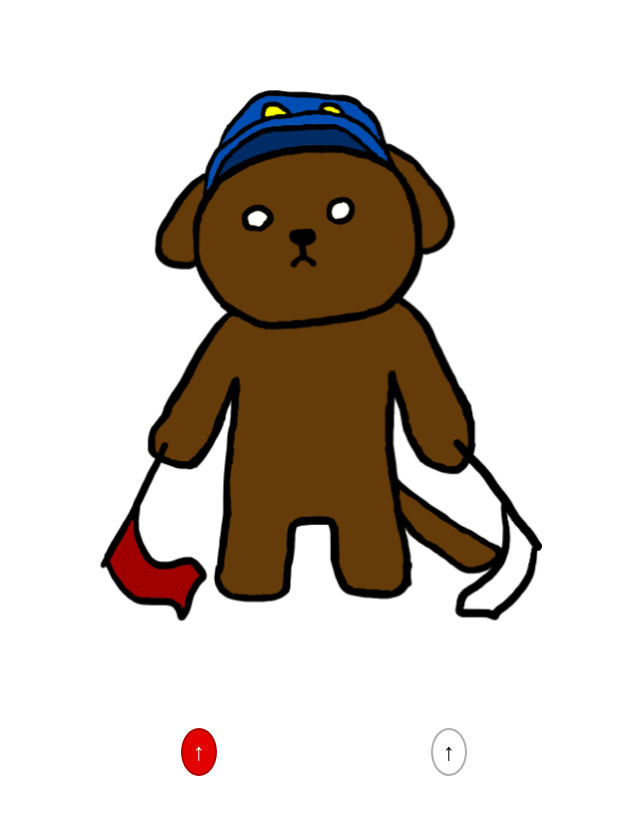
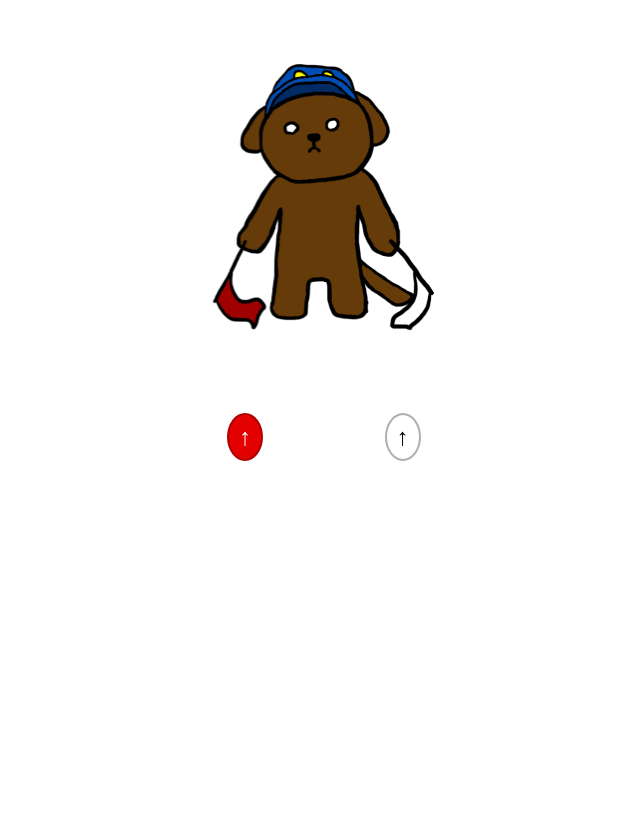
Before and after one commit to c5meg1012/vue-flag, a Vue app: page / in a window 1280 px wide. Shown: the whole page, without its empty margins (316-956 px from the left). Built offline with nearby package versions, Linux system fonts and the light colour scheme.

Commit message:
コンポーネントにした

```diff
--- a/src/App.vue
+++ b/src/App.vue
@@ -1,125 +1,45 @@
 <template>
   <div>
-    <div class="polidog">
-      <div class="right js_right_flag">
-      </div>
-      <div class="left js_left_flag">
-      </div>
-    </div>
-    <div class="buttons">
-      <div class="item">
-        <button class="right js_right_button" @click.stop="moveFlag('right')">↑</button>
-      </div>
-      <div class="item">
-        <button class="left js_left_button" @click.stop="moveFlag('left')">↑</button>
-      </div>
-    </div>
+    <polidog></polidog>
+    <buttons></buttons>
   </div>
 </template>
 
 <script>
-export default {
-  name: 'app',
-  methods: {
-    moveFlag (hand) {
-      let buttunClass = '.js_' + hand + '_button'
-      let button = document.querySelector(buttunClass)
-      let flagClass = '.js_' + hand + '_flag'
-      let flag = document.querySelector(flagClass)
-      this.changeButton(button)
-      this.changeFlag(flag)
-    },
-    changeButton (button) {
-      if (button.classList.contains('raise')) {
-        button.innerHTML = '↑'
-        button.classList.remove('raise')
-      } else {
-        button.innerHTML = '↓'
-        button.classList.add('raise')
-      }
-    },
-    changeFlag (flag) {
-      if (flag.classList.contains('raise')) {
-        flag.classList.remove('raise')
-      } else {
-        flag.classList.add('raise')
-      }
+  import Polidog from './components/Polidog'
+  import Buttons from './components/Buttons'
+
+  export default {
+    name: 'app',
+    components: {
+      Polidog,
+      Buttons
     }
+    // methods: {
+    //   moveFlag (hand) {
+    //     let buttunClass = '.js_' + hand + '_button'
+    //     let button = document.querySelector(buttunClass)
+    //     let flagClass = '.js_' + hand + '_flag'
+    //     let flag = document.querySelector(flagClass)
+    //     this.changeButton(button)
+    //     this.changeFlag(flag)
+    //   },
+    //   changeButton (button) {
+    //     if (button.classList.contains('raise')) {
+    //       button.innerHTML = '↑'
+    //       button.classList.remove('raise')
+    //     } else {
+    //       button.innerHTML = '↓'
+    //       button.classList.add('raise')
+    //     }
+    //   },
+    //   changeFlag (flag) {
+    //     if (flag.classList.contains('raise')) {
+    //       flag.classList.remove('raise')
+    //     } else {
+    //       flag.classList.add('raise')
+    //     }
+    //   }
+    // }
   }
-}
 </script>
-
-<style lang="scss">
-  .polidog {
-    overflow: hidden;
-    width: 630px;
-    height: 630px;
-    margin: 0 auto;
-    padding: 30px 0;
-
-    .right,
-    .left {
-      width: 50%;
-      float: left;
-      height: 0;
-      padding-top: 630px;
-    }
-
-    .right {
-      background-image: url('../static/img/polidog_flag_right.png');
-      background-repeat: no-repeat;
-      background-position: 3px center;
-      background-size: cover;
-
-      &.raise {
-        background-image: url('../static/img/polidog_flag_raise_right.png');
-        background-position: 0 center;
-      }
-    }
-
-    .left {
-      background-image: url('../static/img/polidog_flag_left.png');
-      background-repeat: no-repeat;
-      background-size: cover;
-
-      &.raise {
-        background-image: url('../static/img/polidog_flag_raise_left.png');
-      }
-    }
-  }
-  .buttons {
-    overflow: hidden;
-    width: 500px;
-    margin: 0 auto;
-    padding: 30px 0;
-
-    .item {
-      width: 50%;
-      float: left;
-      text-align: center;
-    }
-
-    button {
-      cursor: pointer;
-      outline: none;
-      appearance: none;
-      padding: 10px;
-      line-height: 1;
-      font-size: 24px;
-      font-weight: 700;
-      border-radius: 50%;
-    }
-
-    .right {
-      background-color: #e20000;
-      border: 2px solid #af0202;
-      color: #fff;
-    }
-
-    .left {
-      background-color: #fff;
-      border: 2px solid #afafaf;
-      color: #000;
-    }
-  }
-</style>
--- /dev/null
+++ b/src/__App.vue
@@ -0,0 +1,125 @@
+<template>
+  <div>
+    <div class="polidog">
+      <div class="right js_right_flag">
+      </div>
+      <div class="left js_left_flag">
+      </div>
+    </div>
+    <div class="buttons">
+      <div class="item">
+        <button class="right js_right_button" @click.stop="moveFlag('right')">↑</button>
+      </div>
+      <div class="item">
+        <button class="left js_left_button" @click.stop="moveFlag('left')">↑</button>
+      </div>
+    </div>
+  </div>
+</template>
+
+<script>
+export default {
+  name: 'app',
+  methods: {
+    moveFlag (hand) {
+      let buttunClass = '.js_' + hand + '_button'
+      let button = document.querySelector(buttunClass)
+      let flagClass = '.js_' + hand + '_flag'
+      let flag = document.querySelector(flagClass)
+      this.changeButton(button)
+      this.changeFlag(flag)
+    },
+    changeButton (button) {
+      if (button.classList.contains('raise')) {
+        button.innerHTML = '↑'
+        button.classList.remove('raise')
+      } else {
+        button.innerHTML = '↓'
+        button.classList.add('raise')
+      }
+    },
+    changeFlag (flag) {
+      if (flag.classList.contains('raise')) {
+        flag.classList.remove('raise')
+      } else {
+        flag.classList.add('raise')
+      }
+    }
+  }
+}
+</script>
+
+<style lang="scss">
+  .polidog {
+    overflow: hidden;
+    width: 315px;
+    height: 315px;
+    margin: 0 auto;
+    padding: 30px 0;
+
+    .right,
+    .left {
+      width: 50%;
+      float: left;
+      height: 0;
+      padding-top: 315px;
+    }
+
+    .right {
+      background-image: url('../static/img/polidog_flag_right.png');
+      background-repeat: no-repeat;
+      background-position: 2px center;
+      background-size: cover;
+
+      &.raise {
+        background-image: url('../static/img/polidog_flag_raise_right.png');
+        background-position: 0 center;
+      }
+    }
+
+    .left {
+      background-image: url('../static/img/polidog_flag_left.png');
+      background-repeat: no-repeat;
+      background-size: cover;
+
+      &.raise {
+        background-image: url('../static/img/polidog_flag_raise_left.png');
+      }
+    }
+  }
+  .buttons {
+    overflow: hidden;
+    width: 315px;
+    margin: 0 auto;
+    padding: 30px 0;
+
+    .item {
+      width: 50%;
+      float: left;
+      text-align: center;
+    }
+
+    button {
+      cursor: pointer;
+      outline: none;
+      appearance: none;
+      padding: 10px;
+      line-height: 1;
+      font-size: 24px;
+      font-weight: 700;
+      border-radius: 50%;
+    }
+
+    .right {
+      background-color: #e20000;
+      border: 2px solid #af0202;
+      color: #fff;
+    }
+
+    .left {
+      background-color: #fff;
+      border: 2px solid #afafaf;
+      color: #000;
+    }
+  }
+</style>
--- /dev/null
+++ b/src/components/Buttons.vue
@@ -0,0 +1,84 @@
+<template>
+  <div>
+    <div class="buttons">
+      <div class="item">
+        <!-- <button class="right js_right_button" @click.stop="moveFlag('right')">↑</button> -->
+        <button class="right js_right_button">↑</button>
+      </div>
+      <div class="item">
+        <!-- <button class="left js_left_button" @click.stop="moveFlag('left')">↑</button> -->
+        <button class="left js_left_button">↑</button>
+      </div>
+    </div>
+  </div>
+</template>
+
+<script>
+  export default {
+    name: 'buttons'
+    // methods: {
+    //   moveFlag (hand) {
+    //     let buttunClass = '.js_' + hand + '_button'
+    //     let button = document.querySelector(buttunClass)
+    //     let flagClass = '.js_' + hand + '_flag'
+    //     let flag = document.querySelector(flagClass)
+    //     this.changeButton(button)
+    //     this.changeFlag(flag)
+    //   },
+    //   changeButton (button) {
+    //     if (button.classList.contains('raise')) {
+    //       button.innerHTML = '↑'
+    //       button.classList.remove('raise')
+    //     } else {
+    //       button.innerHTML = '↓'
+    //       button.classList.add('raise')
+    //     }
+    //   },
+    //   changeFlag (flag) {
+    //     if (flag.classList.contains('raise')) {
+    //       flag.classList.remove('raise')
+    //     } else {
+    //       flag.classList.add('raise')
+    //     }
+    //   }
+    // }
+}
+</script>
+
+<style lang="scss">
+  .buttons {
+    overflow: hidden;
+    width: 315px;
+    margin: 0 auto;
+    padding: 30px 0;
+
+    .item {
+      width: 50%;
+      float: left;
+      text-align: center;
+    }
+
+    button {
+      cursor: pointer;
+      outline: none;
+      appearance: none;
+      padding: 10px;
+      line-height: 1;
+      font-size: 24px;
+      font-weight: 700;
+      border-radius: 50%;
+    }
+
+    .right {
+      background-color: #e20000;
+      border: 2px solid #af0202;
+      color: #fff;
+    }
+
+    .left {
+      background-color: #fff;
+      border: 2px solid #afafaf;
+      color: #000;
+    }
+  }
+</style>
--- /dev/null
+++ b/src/components/Polidog.vue
@@ -0,0 +1,82 @@
+<template>
+  <div>
+    <div class="polidog">
+      <div class="right js_right_flag">
+      </div>
+      <div class="left js_left_flag">
+      </div>
+    </div>
+  </div>
+</template>
+
+<script>
+  export default {
+    name: 'polidog'
+    // methods: {
+    //   moveFlag (hand) {
+    //     let buttunClass = '.js_' + hand + '_button'
+    //     let button = document.querySelector(buttunClass)
+    //     let flagClass = '.js_' + hand + '_flag'
+    //     let flag = document.querySelector(flagClass)
+    //     this.changeButton(button)
+    //     this.changeFlag(flag)
+    //   },
+    //   changeButton (button) {
+    //     if (button.classList.contains('raise')) {
+    //       button.innerHTML = '↑'
+    //       button.classList.remove('raise')
+    //     } else {
+    //       button.innerHTML = '↓'
+    //       button.classList.add('raise')
+    //     }
+    //   },
+    //   changeFlag (flag) {
+    //     if (flag.classList.contains('raise')) {
+    //       flag.classList.remove('raise')
+    //     } else {
+    //       flag.classList.add('raise')
+    //     }
+    //   }
+    // }
+  }
+</script>
+
+<style lang="scss">
+  .polidog {
+    overflow: hidden;
+    width: 315px;
+    height: 315px;
+    margin: 0 auto;
+    padding: 30px 0;
+
+    .right,
+    .left {
+      width: 50%;
+      float: left;
+      height: 0;
+      padding-top: 315px;
+    }
+
+    .right {
+      background-image: url('../../static/img/polidog_flag_right.png');
+      background-repeat: no-repeat;
+      background-position: 2px center;
+      background-size: cover;
+
+      &.raise {
+        background-image: url('../../static/img/polidog_flag_raise_right.png');
+        background-position: 0 center;
+      }
+    }
+
+    .left {
+      background-image: url('../../static/img/polidog_flag_left.png');
+      background-repeat: no-repeat;
+      background-size: cover;
+
+      &.raise {
+        background-image: url('../../static/img/polidog_flag_raise_left.png');
+      }
+    }
+  }
+</style>
```
Also changed, not shown: src/components/Hello.vue (deleted, +0 -53 lines).
